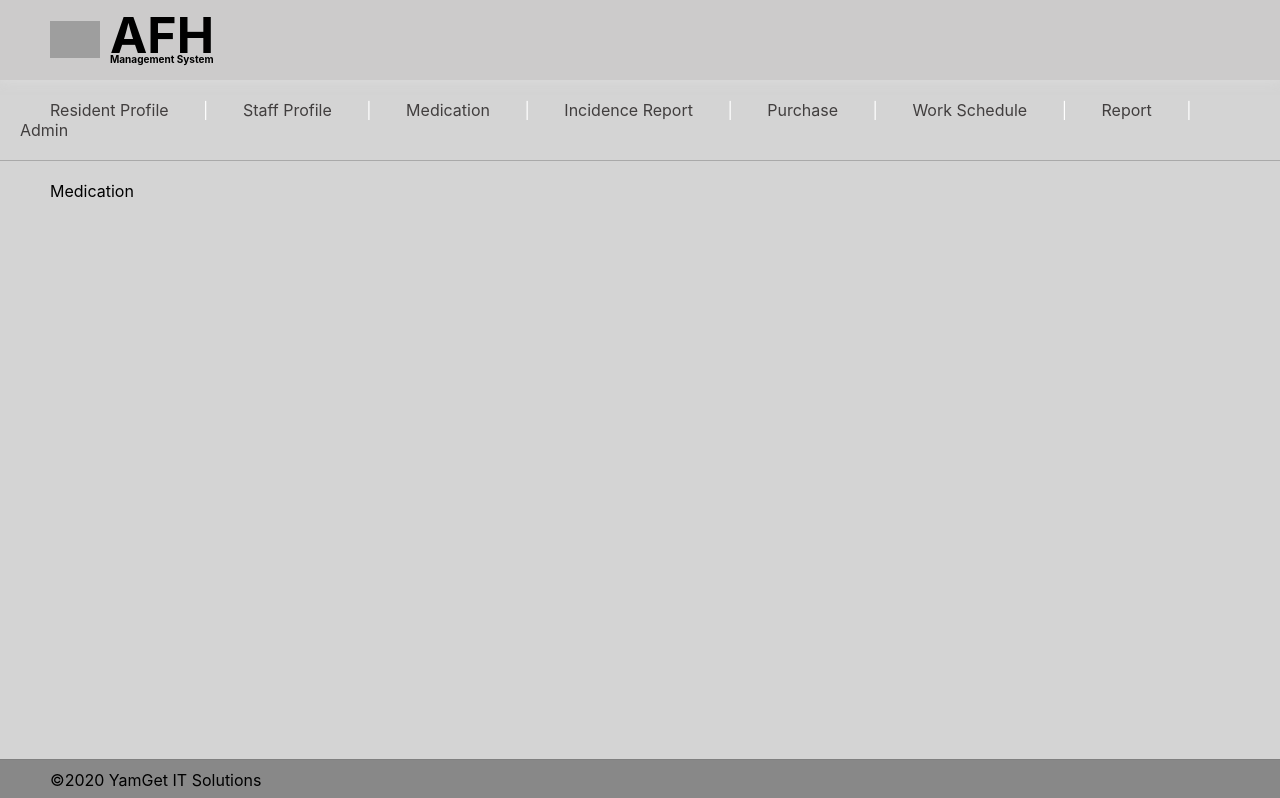
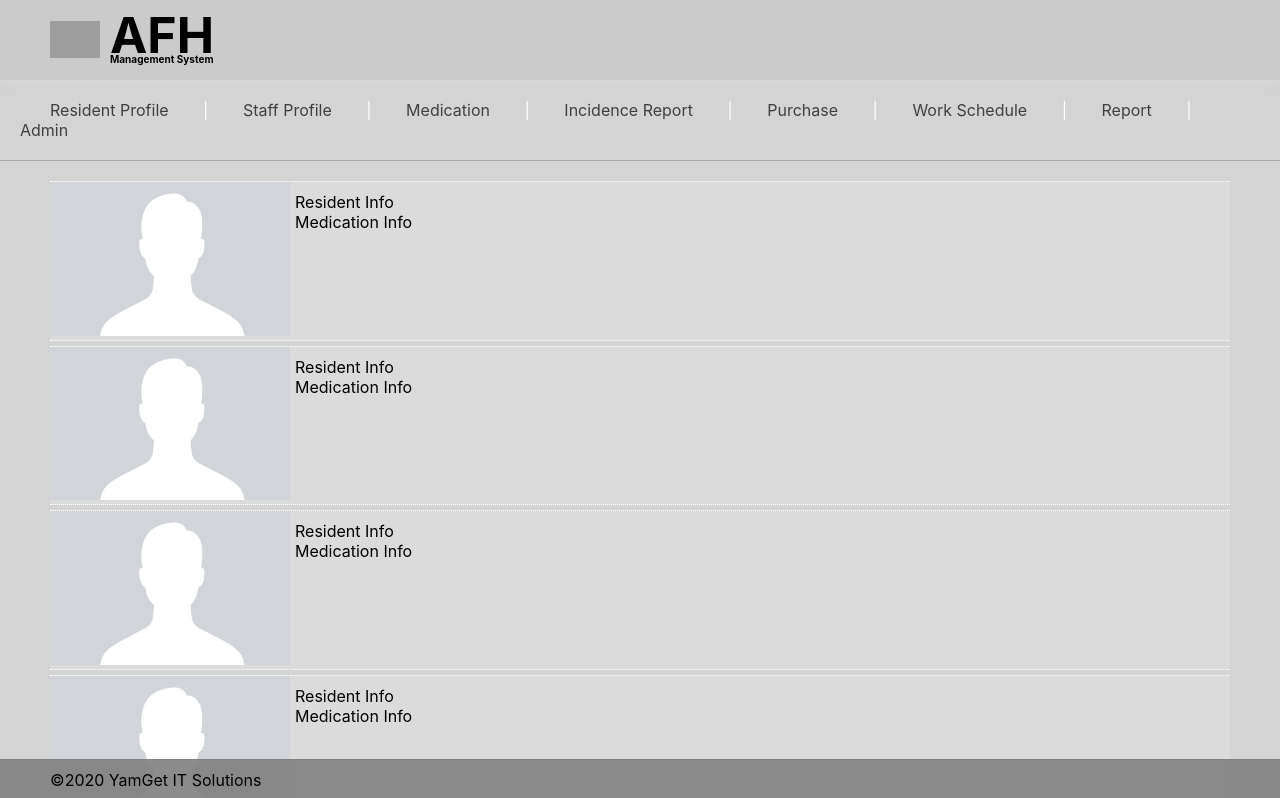
Before and after one commit to yofetahe/AFH_FrontEnd, a React (Create React App) app: page /medication in a window 1280 px wide. Shown: the top 798 px of the page. Built offline with nearby package versions, Linux system fonts and the light colour scheme; grey boxes are pictures that could not be loaded.

Commit message:
incident mgt update

```diff
--- a/src/components/incidence/index.tsx
+++ b/src/components/incidence/index.tsx
@@ -112,7 +112,7 @@ const Incidence = () => {
                 </form>
             </div>
             <div className='incidentList'>
-                {incidentList && incidentList
+                {incidents && incidents
                     .sort(function (a, b) {
                         if (new Date(a.incident_date) < new Date(b.incident_date)) { return 1; }
                         if (new Date(a.incident_date) > new Date(b.incident_date)) { return -1; }
--- /dev/null
+++ b/src/components/medication/index.css
@@ -0,0 +1,16 @@
+.medicationContent {
+    background-color: rgb(219, 219, 219);
+    margin-bottom: 5px;
+    border-top: dotted #fff 1px;
+    border-bottom: dotted #fff 1px;
+    min-width: 800px;
+}
+.residentPicture {
+    display: inline-block;
+    vertical-align: top;
+}
+.residentMedInfo {
+    display: inline-block;
+    padding: 10px 5px;
+    vertical-align: top;
+}
--- a/src/components/medication/index.tsx
+++ b/src/components/medication/index.tsx
@@ -1,7 +1,126 @@
-import React from 'react';
+import React, { useState } from 'react';
+import * as typeSrc from '../source/typeSource';
+
+import './index.css';
+import DefaultPhoto from '../../images/defaultPhoto.png';
+
+const residentsList: typeSrc.Resident[] = [
+    {
+        ID: "1",
+        PublicId: "0205284052462",
+        FirstName: "James",
+        MiddleNameInitial: "M",
+        LastName: "Thomas",
+        DateOfBirth: "10/04/1945",
+        PlaceOfBirth: "Alaska",
+        PhotoPath: "",
+        EmergencyContacts: [
+            {
+                FirstName: "EC First Name",
+                LastName: "EC Last Name",
+                Relationship: "Brother",
+                PhoneNumber: "206-887-6266",
+                Email: "email@gmail.com"
+            }
+        ]
+    },
+    {
+        ID: "2",
+        PublicId: "0985425246264",
+        FirstName: "Hanery",
+        MiddleNameInitial: "M",
+        LastName: "Anderson",
+        DateOfBirth: "10/10/1981",
+        PlaceOfBirth: "Washington",
+        PhotoPath: "",
+        EmergencyContacts: [
+            {
+                FirstName: "EC First Name",
+                LastName: "EC Last Name",
+                Relationship: "Brother",
+                PhoneNumber: "206-887-6266",
+                Email: "email@gmail.com"
+            }
+        ]
+    },
+    {
+        ID: "3",
+        PublicId: "058062452462725",
+        FirstName: "Waren",
+        MiddleNameInitial: "M",
+        LastName: "Buffet",
+        DateOfBirth: "10/10/1981",
+        PlaceOfBirth: "Alaska",
+        PhotoPath: "",
+        EmergencyContacts: [
+            {
+                FirstName: "EC First Name",
+                LastName: "EC Last Name",
+                Relationship: "Brother",
+                PhoneNumber: "206-887-6266",
+                Email: "email@gmail.com"
+            }
+        ]
+    },
+    {
+        ID: "4",
+        PublicId: "093485464546",
+        FirstName: "Mark",
+        MiddleNameInitial: "M",
+        LastName: "Zumberg",
+        DateOfBirth: "10/10/1981",
+        PlaceOfBirth: "Alaska",
+        PhotoPath: "",
+        EmergencyContacts: [
+            {
+                FirstName: "EC First Name",
+                LastName: "EC Last Name",
+                Relationship: "Brother",
+                PhoneNumber: "206-887-6266",
+                Email: "email@gmail.com"
+            }
+        ]
+    },
+    {
+        ID: "5",
+        PublicId: "986985764563453",
+        FirstName: "Sherry",
+        MiddleNameInitial: "M",
+        LastName: "Henery",
+        DateOfBirth: "07/03/1974",
+        PlaceOfBirth: "Alaska",
+        PhotoPath: "",
+        EmergencyContacts: [
+            {
+                FirstName: "EC First Name",
+                LastName: "EC Last Name",
+                Relationship: "Brother",
+                PhoneNumber: "206-887-6266",
+                Email: "email@gmail.com"
+            }
+        ]
+    }
+]
 
 const Medication = () => {
-    return <div className='main-content'>Medication</div>;
+    const [residents] = useState(residentsList);
+    return (
+        <div className='main-content'>
+            {residents.map(resident => {
+                return (
+                    <div key={resident.ID} className='medicationContent'>
+                        <div className='residentPicture'>
+                            <img src={DefaultPhoto} alt='pic' />
+                        </div>
+                        <div className='residentMedInfo'>
+                            <div>Resident Info</div>
+                            <div>Medication Info</div>
+                        </div>
+                    </div>
+                );
+            })}
+        </div>
+    );
 }
 
 export default Medication
--- a/src/components/residents_profile/index.tsx
+++ b/src/components/residents_profile/index.tsx
@@ -3,27 +3,9 @@ import { Link } from 'react-router-dom';
 
 import './index.css';
 import Resident from './resident';
+import * as typeSrc from '../source/typeSource';
 
-interface EmergencyContact {
-    FirstName: string;
-    LastName: string;
-    Relationship: string;
-    PhoneNumber: string;
-    Email: string;
-}
-interface Resident {
-    ID: string;
-    PublicId: string;
-    FirstName: string;
-    MiddleNameInitial: string;
-    LastName: string;
-    DateOfBirth: string;
-    PlaceOfBirth: string;
-    PhotoPath: string;
-    EmergencyContacts: EmergencyContact[];
-}
-
-const residents: Resident[] = [
+const residents: typeSrc.Resident[] = [
     {
         ID: "1",
         PublicId: "0205284052462",
--- /dev/null
+++ b/src/components/source/typeSource.tsx
@@ -0,0 +1,19 @@
+export interface EmergencyContact {
+    FirstName: string;
+    LastName: string;
+    Relationship: string;
+    PhoneNumber: string;
+    Email: string;
+}
+
+export interface Resident {
+    ID: string;
+    PublicId: string;
+    FirstName: string;
+    MiddleNameInitial: string;
+    LastName: string;
+    DateOfBirth: string;
+    PlaceOfBirth: string;
+    PhotoPath: string;
+    EmergencyContacts: EmergencyContact[];
+}
```
